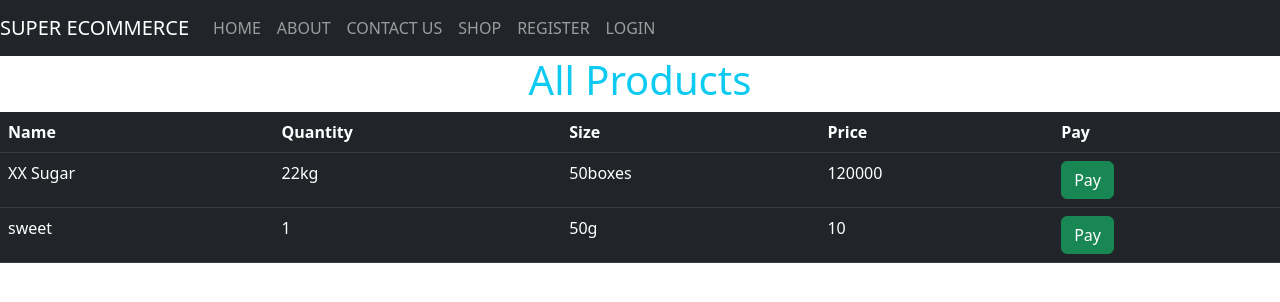
After one commit to vgtari/legit-web, a Django app: page /shop/ in a window 1280 px wide. The commit adds this page. Shown: the top 302 px of the page. Run offline with Django 4.2, Linux system fonts and the light colour scheme; data comes from the database, SQL or seed files in the repository; both versions use the stored data as it was after the commit; some libraries are stand-ins or nearby versions.

Commit message:
first app

```diff
--- a/superEccomerceDjangoProject/settings.py
+++ b/superEccomerceDjangoProject/settings.py
@@ -25,7 +25,7 @@ SECRET_KEY = 'django-insecure-!xemm5&^x@m91q3j39oje%2^v6l$&otk%%v%4!=m_eih@f93f+
 # SECURITY WARNING: don't run with debug turned on in production!
 DEBUG = True
 
-ALLOWED_HOSTS = []
+ALLOWED_HOSTS = ['127.0.0.1']
 
 
 # Application definition
@@ -39,7 +39,8 @@ INSTALLED_APPS = [
     'django.contrib.staticfiles',
     'superEccomerceDjangoProject',
     'crispy_forms',
-    'crispy_bootstrap4'
+    'crispy_bootstrap4',
+    'django_daraja'
 ]
 CRISPY_ALLOWED_TEMPLATE_PACKS = 'bootstrap4'
 CRISPY_TEMPLATE_PACK = 'bootstrap4'
--- a/superEccomerceDjangoProject/urls.py
+++ b/superEccomerceDjangoProject/urls.py
@@ -28,5 +28,7 @@ urlpatterns = [
     path('update-product/<id>', user_views.update_product, name='update-product'),
     path('register/', user_views.register, name='user-registration'),
     path('login/', auth_views.LoginView.as_view(template_name='login.html'), name='user-login'),
-    path('logout/', auth_views.LogoutView.as_view(template_name='logout.html'), name='user-logout')
+    path('logout/', auth_views.LogoutView.as_view(template_name='logout.html'), name='user-logout'),
+    path('shop/', user_views.shop, name='shop'),
+    path('pay/<id>', user_views.pay, name='pay')
 ]
--- a/superEccomerceDjangoProject/views.py
+++ b/superEccomerceDjangoProject/views.py
@@ -1,3 +1,10 @@
+from __future__ import unicode_literals
+from django_daraja.mpesa import utils
+from django.http import HttpResponse, JsonResponse
+from django.views.generic import View
+from django_daraja.mpesa.core import MpesaClient
+from decouple import config
+from datetime import datetime
 from django.shortcuts import render, redirect
 from .models import Product
 from django.contrib import messages
@@ -79,3 +86,29 @@ def register(request):
     else:
         form = UserRegistrationForm()
     return render(request, 'register.html', {'form': form})
+def shop(request):
+    products = Product.objects.all()
+    context = {"products": products}
+    return render(request, 'shop.html', context)
+
+mpesa_client = MpesaClient()
+stk_push_callback_url = 'https://api.darajambili.com/express-payment'
+
+def auth_success(request):
+    response = mpesa_client.access_token()
+    return JsonResponse(response, safe=False)
+
+def pay(request, id):
+    product = Product.objects.get(id=id)
+    contex = {"product": product}
+    if request.method == "POST":
+        phone_number = request.POST.get('c-phone')
+        product_price = request.POST.get('p-price')
+        product_price = int(product_price)
+        receipt_number = "PAYMENT_1"
+        transaction_desc = "Paying for a product"
+        transaction = mpesa_client.stk_push(phone_number, product_price, receipt_number, transaction_desc,
+                                            stk_push_callback_url)
+        return JsonResponse(transaction.response_description, safe=False)
+
+    return render(request, 'pay.html', contex)
--- a/templates/master.html
+++ b/templates/master.html
@@ -31,6 +31,9 @@
                 </li>
                 <li class="nav-item">
                     <a class="nav-link" href="#">CONTACT US</a>
+                </li>   </li>
+                <li class="nav-item">
+                    <a class="nav-link" href="{% url 'shop' %}">SHOP</a>
                 </li>
 
                 {% if user.is_authenticated %}
--- /dev/null
+++ b/templates/shop.html
@@ -0,0 +1,31 @@
+{% extends 'master.html' %}
+{% load static %}
+{% block content %}
+    <div>
+    <h1 class="text-info text-center">All Products</h1>
+    {% for message in  messages %}
+    <p class="text-success">{{ message }}</p>
+    {% endfor %}
+
+<table class="table table-dark table-hover">
+    <tr>
+        <th>Name</th>
+        <th>Quantity</th>
+        <th>Size</th>
+        <th>Price</th>
+        <th>Pay</th>
+
+    </tr>
+    {% for product in products %}
+        <tr>
+            <td>{{product.name }}</td>
+            <td>{{product.qtty  }}</td>
+            <td>{{product.size  }}</td>
+            <td>{{product.price  }}</td>
+            <td><a class="btn btn-success" href="/pay/{{  product.id }}">Pay</a></td>
+        </tr>
+    {% endfor %}
+
+</table>
+</div>
+{% endblock %}
```
Also changed, not shown: templates/pay.html (added, +23 -0 lines), db.sqlite3, 1 other file.
